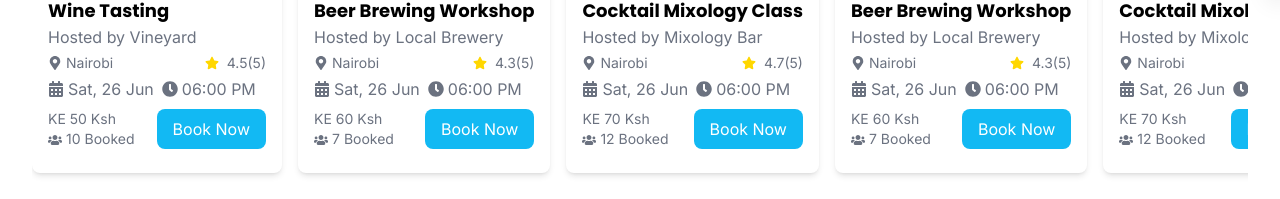
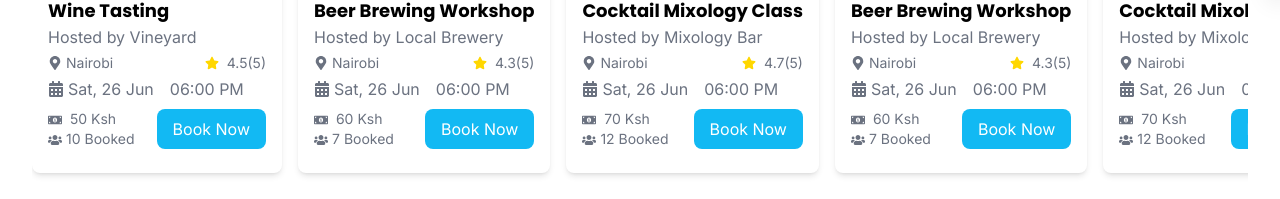
Before and after one commit to Infimuse/infimuse-WebApp, a Next.js app: page / in a window 1280 px wide. Shown: the part 523-722 px from the top of the page. Built offline with nearby package versions, Linux system fonts and the light colour scheme.

Commit message:
Add money bill icon to price display

```diff
--- a/components/Card.js
+++ b/components/Card.js
@@ -2,6 +2,8 @@ import Image from 'next/image';
 import PropTypes from 'prop-types';
 import Link from 'next/link';
 import { FaStar, FaCalendarAlt, FaMapMarkerAlt, FaDollarSign, FaUsers, FaClock } from 'react-icons/fa';
+import { FaMoneyBillAlt } from "react-icons/fa";
+
 
 const Card = ({ id, image, title, host, price, rating, slotsBooked }) => {
   const ratingStars = (
@@ -32,8 +34,8 @@ const Card = ({ id, image, title, host, price, rating, slotsBooked }) => {
           </div>
           <span className="text-gray-500 block mt-1 flex items-center">
             <FaCalendarAlt className="inline mr-1" />
-            <span>Sat, 26 Jun</span>
-            <FaClock className="inline ml-2 mr-1" />
+            <span className='mr-4'>Sat, 26 Jun</span>
+            {/* <FaClock className="inline ml-2 mr-1" /> */}
             <span>06:00 PM</span>
 
           </span>
@@ -41,7 +43,7 @@ const Card = ({ id, image, title, host, price, rating, slotsBooked }) => {
           <div className="flex justify-between items-center mt-2">
             <div>
               <p className="text-gray-500 text-sm">
-                KE {price} Ksh
+                <FaMoneyBillAlt className="inline mr-1"/> {price} Ksh
               </p>
               <p className="text-gray-500 text-sm">
                 <FaUsers className="inline mr-1"/>{slotsBooked} Booked
```
